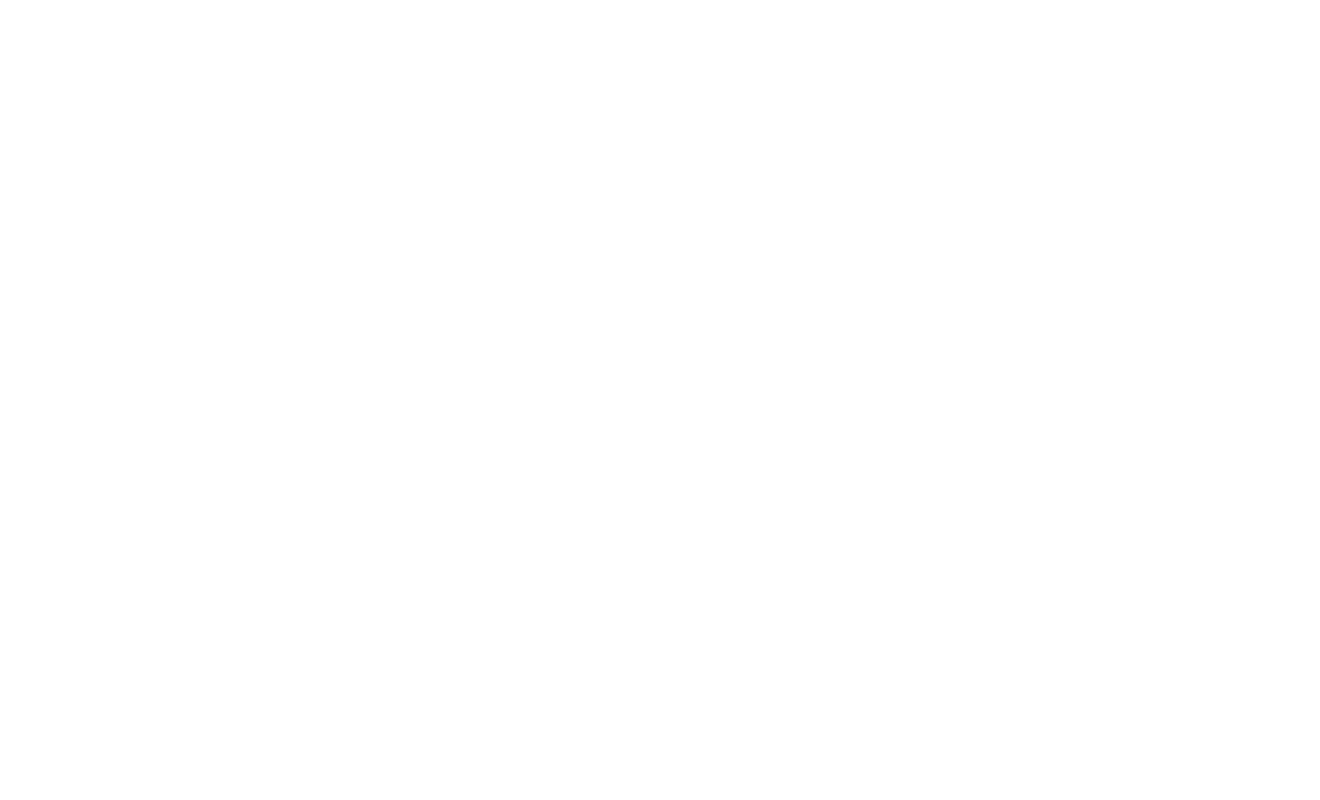
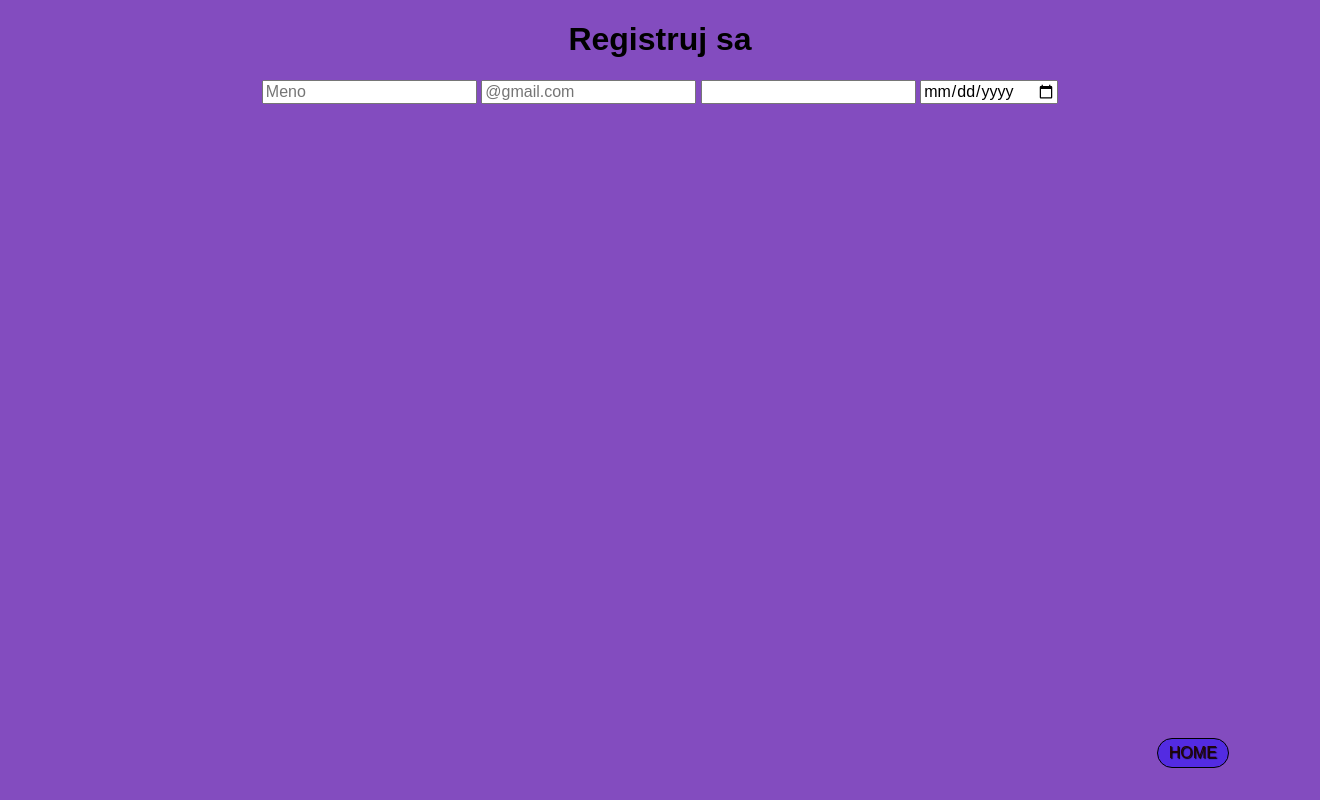
Before and after one commit to Fiiillliiippp/Stranka1, a plain HTML site: page public/register.html in a window 1280 px wide. Shown: the whole page, 1320 px wide, since content can reach past the window. Drawn offline with Linux system fonts and the light colour scheme.

Commit message:
Formular je na ceste

```diff
--- a/public/register.html
+++ b/public/register.html
@@ -0,0 +1,38 @@
+<!DOCTYPE html>
+<html lang="en">
+<head>
+    <meta charset="UTF-8">
+    <meta http-equiv="X-UA-Compatible" content="IE=edge">
+    <meta name="viewport" content="width=device-width, initial-scale=1.0">
+    <link rel="stylesheet" href="../normalizer/normalizer.css">
+    <link rel="stylesheet" href="../public/style.css">
+    <title>Document</title>
+</head>
+<body class="regbody">
+    <h1 class="h1reg">Registruj sa</h1>
+
+    <div class="backtohome">
+        <p>
+            <a href="../public/index.html">HOME</a>
+        </p>
+    </div>
+
+    <section>
+
+
+        <form class="form" action="#">
+
+            <input type="text" name="name" placeholder="Meno">
+            <input type="email" name="email" placeholder="@gmail.com">
+            <input type="password" name="pass">
+            <input type="date" name="date" placeholder="dátum">
+
+        </form>
+
+
+    </section>
+
+
+
+</body>
+</html>
--- a/public/style.css
+++ b/public/style.css
@@ -1,3 +1,4 @@
+/* INDEX.HTML */
 body {
     background-color: rgb(255, 255, 255);
     font-family: Arial, Helvetica, sans-serif;
@@ -293,9 +294,9 @@ footer > h3 {
     text-align: center;
 }
 
-.pre-footer{
-    /* margin-top: -25px; */
-}
+/* .pre-footer{
+    margin-top: -25px;
+} */
 
 .recenzia{
     list-style: none;
@@ -326,3 +327,46 @@ footer > h3 {
     left: -120px;
     font-style: italic;
 }
+
+
+/* REGISTRACIA */
+
+.regbody {
+    width: 100%;
+    background: #5e17acc4;
+    font-family: Arial, Helvetica, sans-serif;
+    -webkit-font-smoothing: antialiased;
+    text-align: center;
+    padding: 0 20px;
+    overflow-x: hidden;
+
+}
+
+.h1reg {
+    font-size: 32px;
+}
+
+.backtohome {
+    background: rgb(83, 43, 226);
+    border: black 0.5px solid;
+    padding: 5px 5px;
+    font-weight: 500;
+    position: fixed;
+    bottom: 4%;
+    right: 4%;
+    height: 18px;
+    width: 60px;
+    text-align: center;
+    border-radius: 18px;
+    text-shadow: 1px 1px 1px #000;
+}
+
+.backtohome a{
+    color: rgb(39, 4, 4);
+    text-align: center;
+}
+
+.backtohome:hover,
+.backtohome:focus {
+    background: rgb(65, 29, 194);
+}
```
